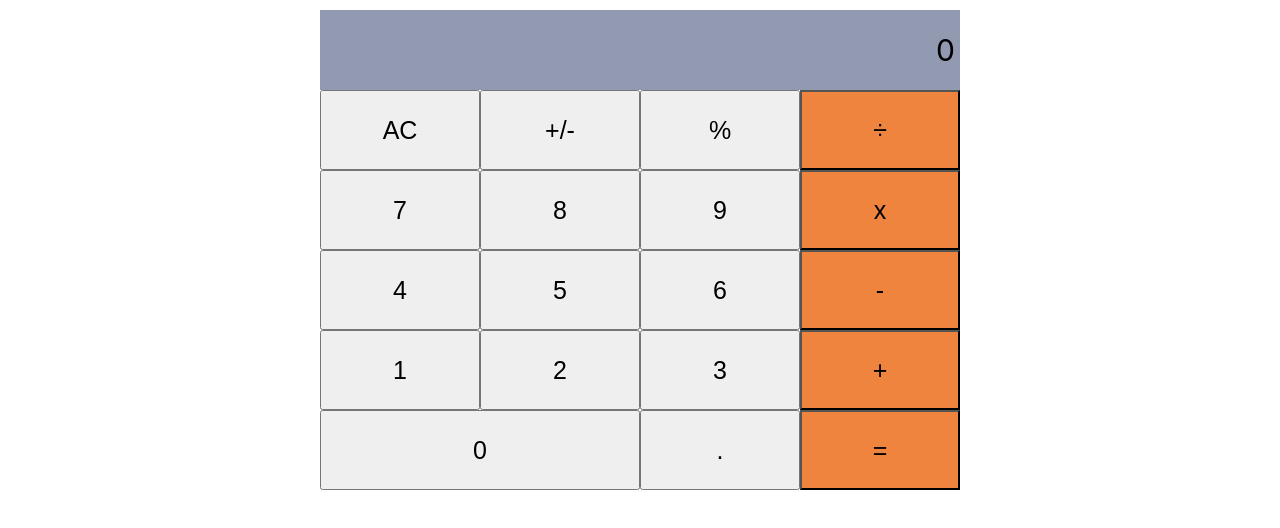
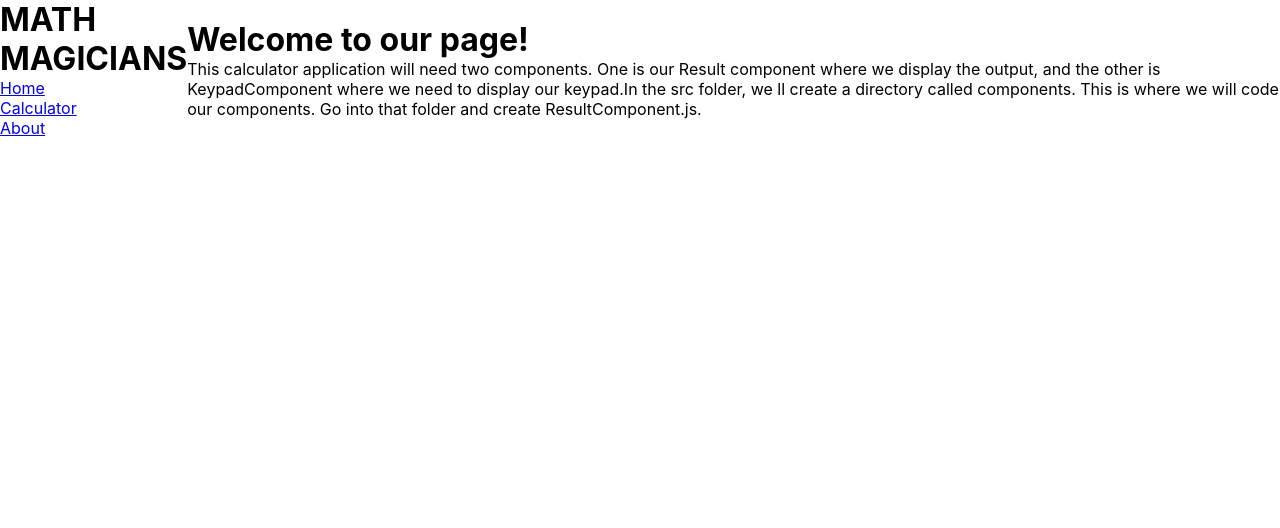
Before and after one commit to Said-laasri/math-magicians, a React (Create React App) app: page /Home in a window 1280 px wide. Shown: the top 528 px of the page. Built offline with nearby package versions, Linux system fonts and the light colour scheme.

Commit message:
Create home and quote and navs file

```diff
--- a/package.json
+++ b/package.json
@@ -10,6 +10,7 @@
     "big.js": "^6.2.1",
     "react": "^18.2.0",
     "react-dom": "^18.2.0",
+    "react-router-dom": "^6.3.0",
     "react-scripts": "5.0.1",
     "web-vitals": "^2.1.4"
   },
--- a/src/App.js
+++ b/src/App.js
@@ -1,16 +1,22 @@
-/* eslint-disable react/prefer-stateless-function */
 import './App.css';
 import React from 'react';
+import { Routes, Route } from 'react-router-dom';
 import Calculator from './components/Calculator';
+import Navs from './components/Nav';
+import Home from './components/Home';
+import Quote from './components/Quote';
 
-class App extends React.Component {
-  render() {
-    return (
-      <div className="AppCalcul">
-        <Calculator />
-      </div>
-    );
-  }
+function App() {
+  return (
+    <div className="AppCalcul">
+      <Navs />
+      <Routes>
+        <Route path="/Home" element={<Home />} />
+        <Route path="/quote" element={<Quote />} />
+        <Route path="/calculator" element={<Calculator />} />
+      </Routes>
+    </div>
+  );
 }
 
 export default App;
--- /dev/null
+++ b/src/components/Home.jsx
@@ -0,0 +1,16 @@
+function Home() {
+  return (
+    <div className="home-section">
+      <h1>Welcome to our page!</h1>
+      <p>
+        This calculator application will need two components. One is our Result
+        component where we display the output, and the other is KeypadComponent
+        where we need to display our keypad.In the src folder, we ll create a
+        directory called components. This is where we will code our components.
+        Go into that folder and create ResultComponent.js.
+      </p>
+    </div>
+  );
+}
+
+export default Home;
--- /dev/null
+++ b/src/components/Nav.jsx
@@ -0,0 +1,39 @@
+import React from 'react';
+import { Link } from 'react-router-dom';
+
+const LINKS = [
+  { to: '/home', text: 'Home' },
+  { to: '/calculator', text: 'Calculator' },
+  { to: '/about', text: 'About' },
+];
+
+// const Nav = () => (
+//   <div>
+//     <h2>Mathmatician</h2>
+//     <ul>
+//       LINKS.map((file) => (
+//       <li key={file.to}>
+//         <Link to={file.to}>{file.test}</Link>
+//       </li>
+//       ));
+//     </ul>
+//   </div>
+// );
+const Navs = () => (
+  <div>
+    <h1> MATH MAGICIANS</h1>
+    <ul>
+      {LINKS.map((item) => (
+        <li key={item.to}>
+          {' '}
+          <Link to={item.to}>
+            {' '}
+            {item.text}
+          </Link>
+        </li>
+      ))}
+    </ul>
+  </div>
+);
+
+export default Navs;
--- /dev/null
+++ b/src/components/Quote.jsx
@@ -0,0 +1,14 @@
+import React from 'react';
+
+function Quote() {
+  return (
+    <div className="quote-section">
+      <h2>
+        Mathematics is not about numbers, equations, computations., or
+        algorithms:it is about understanding.-William Paul Thurston
+      </h2>
+    </div>
+  );
+}
+
+export default Quote;
--- a/src/index.js
+++ b/src/index.js
@@ -1,11 +1,14 @@
 import React from 'react';
 import ReactDOM from 'react-dom/client';
 import './index.css';
+import { BrowserRouter } from 'react-router-dom';
 import App from './App';
 
 const root = ReactDOM.createRoot(document.getElementById('root'));
 root.render(
   <React.StrictMode>
-    <App />
+    <BrowserRouter>
+      <App />
+    </BrowserRouter>
   </React.StrictMode>,
 );
```
Also changed, not shown: 1 other file (tests, documents, lock files or other folders).
